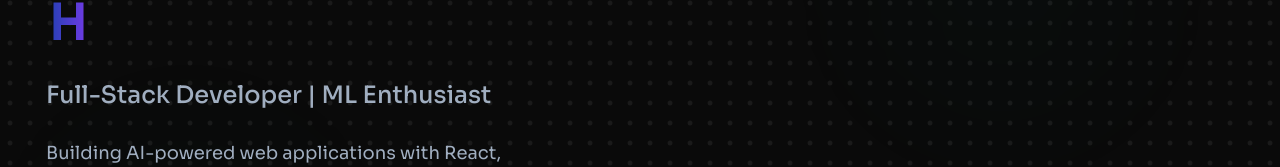
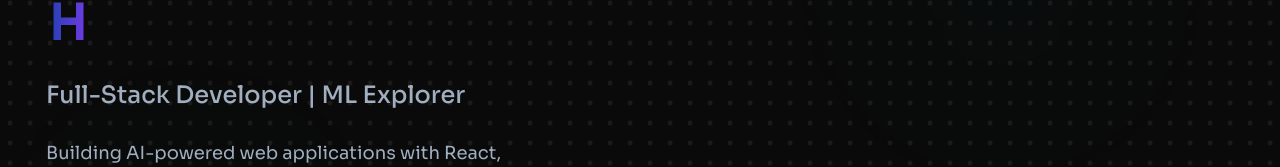
Before and after one commit to anandita-3217/anandita-dakshayani, a React (Vite) app: page / in a window 1280 px wide. Shown: the part 247-414 px from the top of the page. Built offline with nearby package versions, Linux system fonts and the light colour scheme.

Commit message:
Chnagiing heros ection

```diff
--- a/src/App.jsx
+++ b/src/App.jsx
@@ -115,6 +115,9 @@ const baseColor = useColorModeValue("#d4dadc", '#1a1a1a');
 // TODO: https://aayushbharti.in/about layout for new about page https://reactbits.dev/components/dome-gallery or https://reactbits.dev/components/masonry or https://reactbits.dev/components/stack or https://reactbits.dev/components/circular-gallery for rightside asset
 // TODO: https://reactbits.dev/text-animations/scroll-velocity works for other assets for the home page's about https://reactbits.dev/animations/logo-loop combine these
 // TODO: https://reactbits.dev/text-animations/split-text for separate contact page
+// TODO: Add  a an AI chatbot or whatev
+//  Todo: commit today
+
   )
 }
 
--- a/src/components/Hero.jsx
+++ b/src/components/Hero.jsx
@@ -212,7 +212,7 @@ function Hero() {
                   fontWeight="500"
                   variants={fadeInUp}
                 >
-                  Full-Stack Developer | ML Enthusiast
+                  Full-Stack Developer | ML Explorer
                 </MotionText>
 
                 {/* Tagline */}
```
